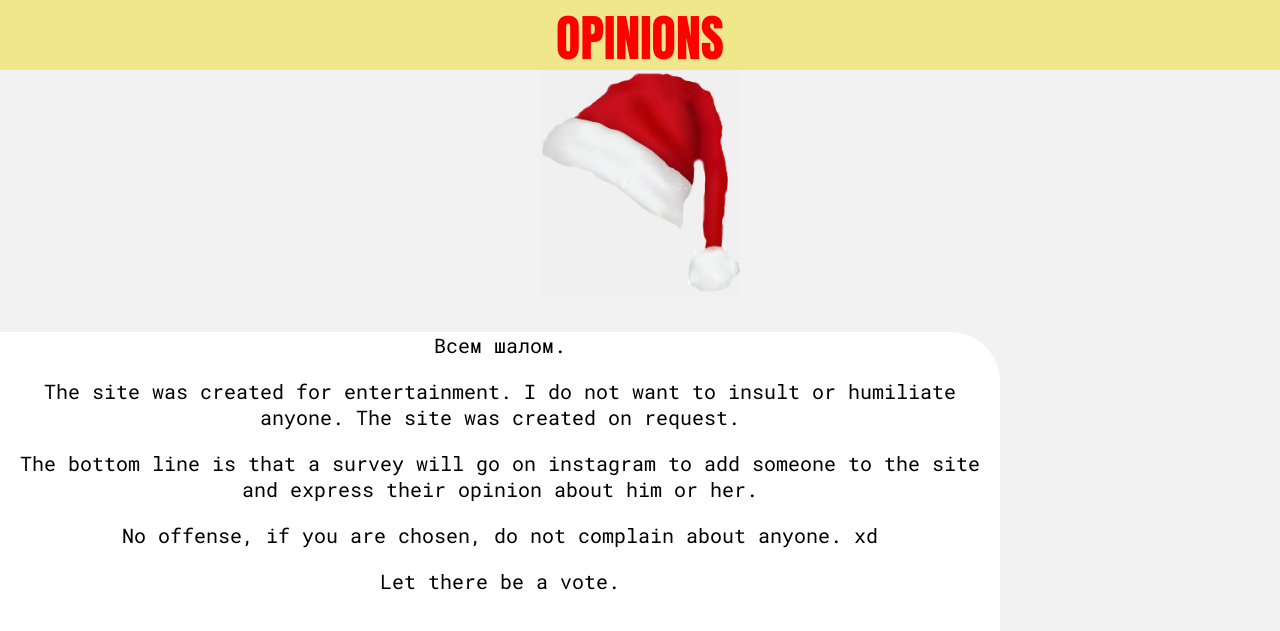
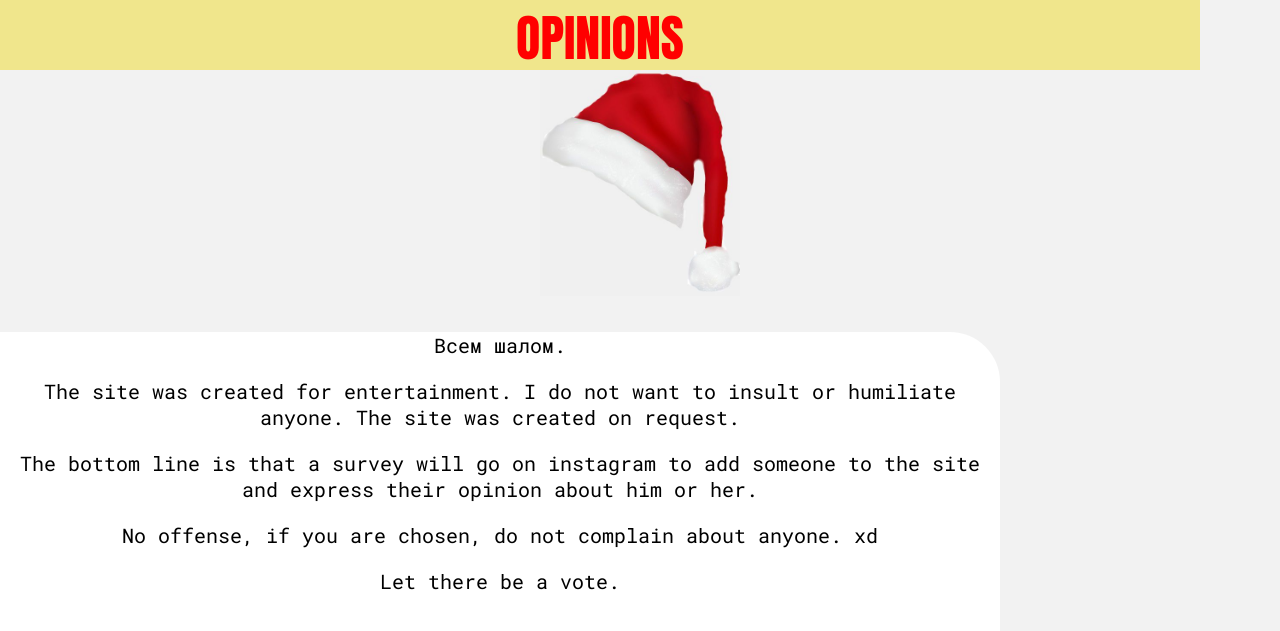
Before and after one commit to TheBitterTruthOfTheGymnasium/Bitter-Trurth-of-Gymnasium, a PHP site: page / in a window 1280 px wide. Shown: the top 631 px of the page. Run offline with PHP 8.4, Linux system fonts and the light colour scheme.

Commit message:
Update style.css

```diff
--- a/style.css
+++ b/style.css
@@ -1,3 +1,7 @@
+@media screen and (max-width: 1280px) {
+    div.header {width: 1200px;}
+
+}
 @font-face {
     font-family: Anton-Regular;
     src: url(Anton-Regular.ttf);
```
